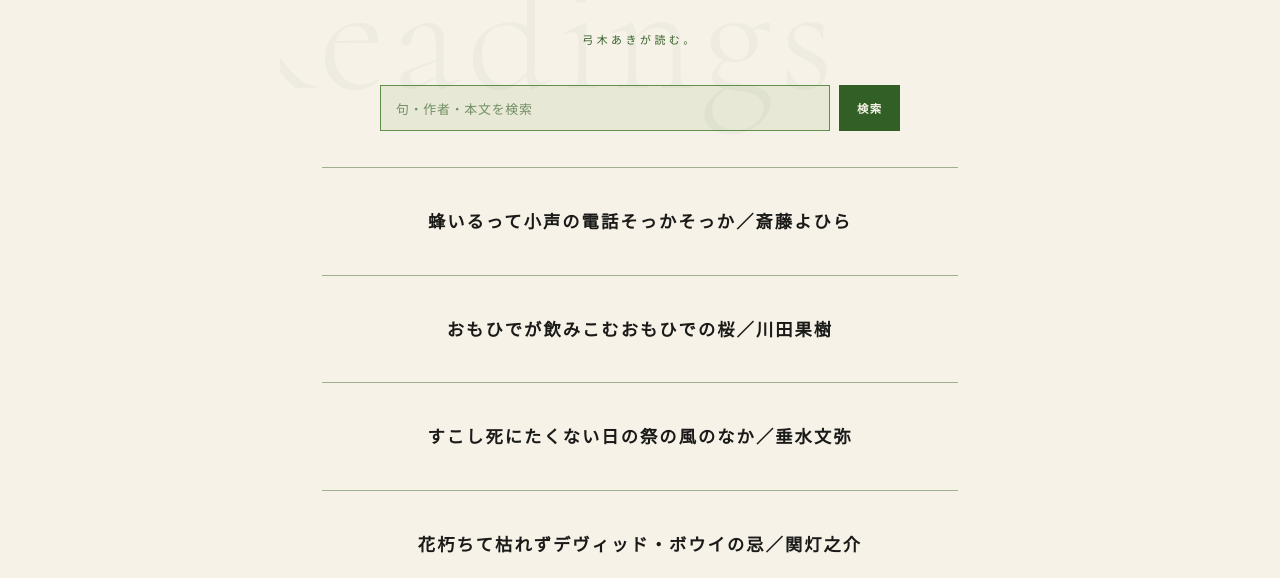
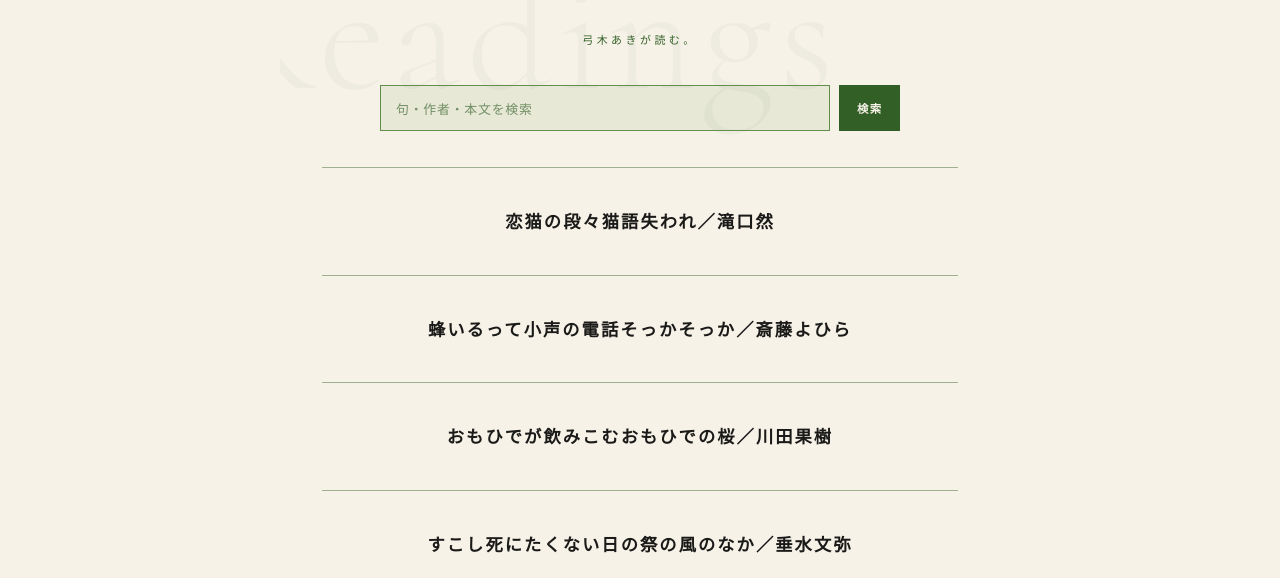
Before and after one commit to yumikitsutsu-cyber/yumikiaki.github.io, a plain HTML site: page readings/index.html in a window 1280 px wide. Shown: the part 222-800 px from the top of the page. Drawn offline with Linux system fonts and the light colour scheme.

Commit message:
Update index.html

```diff
--- a/readings/index.html
+++ b/readings/index.html
@@ -56,6 +56,7 @@
         <p id="reading-search-count" class="reading-search-count"></p>
       </div>
 
+        <a class="reading-list-item" href="/readings/reading-47/" data-search="恋猫の段々猫語失われ 滝口然 季語は「猫の恋」。早春の発情期に、雄猫は独特の鳴き声を発する。それを「猫語」と異化してみせたところに、まず可笑しみがある。ふだんの「にゃあ」という声には、要求や呼びかけなど、たしかに何かを伝えているような感じがある気もする。ところが「恋猫」になると、その声は激しく、長く、唸りや叫びにも近づいてゆく。 そこで「段々猫語失われ」である。恋情の昂りとともに、次第にその鳴き声はふだんの言語的な機能を失い、もはや「猫語」ではなくなっていく。その逆説を発見したところに、読者も驚かされる。「失われ」と連用形で終止することにより、その訴えは完結せず、猫語が失われてゆく途中の鳴き声だけがまだ聞こえ続けているかのようだ。 『現代俳句フロンティア　U−30俳句アンソロジー』（2026年、細村星一郎編、暁光堂）より。 2026年11月24日　弓木あき">恋猫の段々猫語失われ<span class="reading-author-inline">／滝口然</span></a>
         <a class="reading-list-item" href="/readings/reading-46/" data-search="蜂いるって小声の電話そっかそっか 斎藤よひら 「小声」が「電話」相手から届いてくるというシチュエーション。一定以上の物理的な距離のある相手から電話が来て、内容は「蜂いる」と。しかし、「わたし」は「大丈夫？」でも「わかった」でもなく、「そっかそっか」とただ受け止め、受け流す。こんな些細なこと（蜂が目の前にいるということは人によっては一大事だが）を、わざわざ電話で伝える関係性。その二者間の距離が立体的に描かれる。しかも、「小声」である。電話をかけてきておきながら、こちらからはよく聞き取れないかもしれない。蜂を刺激しないためだとしても、微笑ましくも、どこか迷惑である。 掲句で目を惹くのは「って」「そっかそっか」の口語だろう。実際の発話に近いかたちで応答が示されることで、臨場感や、逆にほのぼのとした日常の一幕が強調される。二者の距離の遠さと近さとが、一句に示されている。 『現代俳句フロンティア　U−30俳句アンソロジー』（2026年、細村星一郎編、暁光堂）より。 2026年11月24日　弓木あき">蜂いるって小声の電話そっかそっか<span class="reading-author-inline">／斎藤よひら</span></a>
         <a class="reading-list-item" href="/readings/reading-45/" data-search="おもひでが飲みこむおもひでの桜 川田果樹 「おもひで」が二度繰り返される。前半は「おもひでが」と動作の主体となっており、本来受動的な、主体によって「思い出される」という「おもひで」の在り方をズラしている。そして動詞は「飲みこむ」であり、何かを自らの内に取り込むような、不穏な擬人化が行われている。その「飲みこむ」は、直後の「おもひでの桜」を連体修飾する。つまり、思い出が自らのなかに思い出を飲み込んでゆく、という入れ子構造を一句が成している。　思えば、あるときに見た桜を思い出す、という行為を繰り返していくうちに、最初の「桜」を見た記憶はどんどん上書きされ、そこには新たな記憶や別の記憶も混ざってゆくのではないか。そして「桜」は毎年春に必ず咲く。次の春が巡り桜を見るたびに、古い「おもひでの桜」は呼び起こされ、新しい「おもひで」によって上塗りされ、少しずつ変質してゆく。　「おもひで」のリフレインと、またその語がひらがなにひらかれていることで、記憶の実体のなさや、捉えようのなさが視覚的にも現れている。その曖昧な「おもひで」に対して、最後に置かれる「桜」は漢字であり、具体的な像を結ぶ。しかし、その「桜」さえも、やがて別の「おもひで」に飲みこまれていってしまう。 『現代俳句フロンティア　U−30俳句アンソロジー』（2026年、細村星一郎編、暁光堂）より。 2026年11月24日　弓木あき">おもひでが飲みこむおもひでの桜<span class="reading-author-inline">／川田果樹</span></a>
         <a class="reading-list-item" href="/readings/reading-44/" data-search="すこし死にたくない日の祭の風のなか　垂水文弥　「すこし」が鍵だろう。「生きたい」という願いではない。「死にたい」という願いでもない。ただ、「すこし」だけ、「死にたくない」。そんな一日がある。瞬間がある。　ある若者の独白として読めば、さほどめずらしくはない願望だろう。死にたい、とは言い切れず、かといって生きたい、とも思えないその曖昧さは、決して少なくない人々の胸をよぎったはずだ。　「ヘブンズドアーはいつでも　君のために少し開いてる」「扉の向こうは覗いたら　帰れない、あの世界」——小出祐介「ヘブンズドアー・ガールズ」（Base Ball Bear、2007年）　しかし、掲句では「生きていること」が必ずしもデフォルトではない。「死にたくない」、という否定形は、「生きたい」と生を肯定するのではなく、「死」の側に立っているような気配さえある。そんな日々のなかで、「すこし」だけ「死にたくない」と生のほうへ心が傾いたのだ。だから、そこにはわずかに救いの兆しがある。　季語は「祭」。祭は、人々が集い、歌い踊る共同体的な場だ。そこには豊穣への祈りや、神々への感謝がある。大勢の人間の身体がひしめき合う「祭」に対して、主体は「祭の風のなか」とすこしだけ距離を取っている。「死にたい」と「生きたい」のあわいにいる主体は、「祭」のただなかではなく、その「風のなか」にいる。　構造に着目すると、「すこし死にたくない」という独白から、「日の」「祭の」「風の」と助詞「の」が連なっていく。そして最後は、「風のなか」と述語を持たず宙ぶらりんなままに終わる。ここで、生死にまつわる独白は、決定的な結末を得ない。外界へすこしずつ開かれながら、明確に「生きたい」とも「死にたい」とも言わず、「風のなか」に身体がぽつんと取り残されてしまったかのような終止は、一句に切実な抒情を生んでいる。 『現代俳句フロンティア　U−30俳句アンソロジー』（2026年、細村星一郎編、暁光堂）より。 2026年11月7日 弓木あき">すこし死にたくない日の祭の風のなか<span class="reading-author-inline">／垂水文弥</span></a>
```
